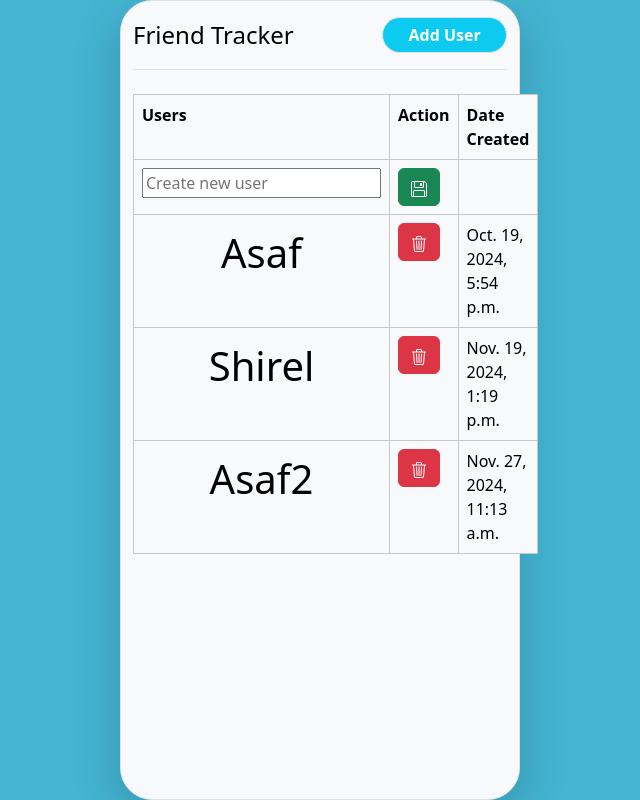
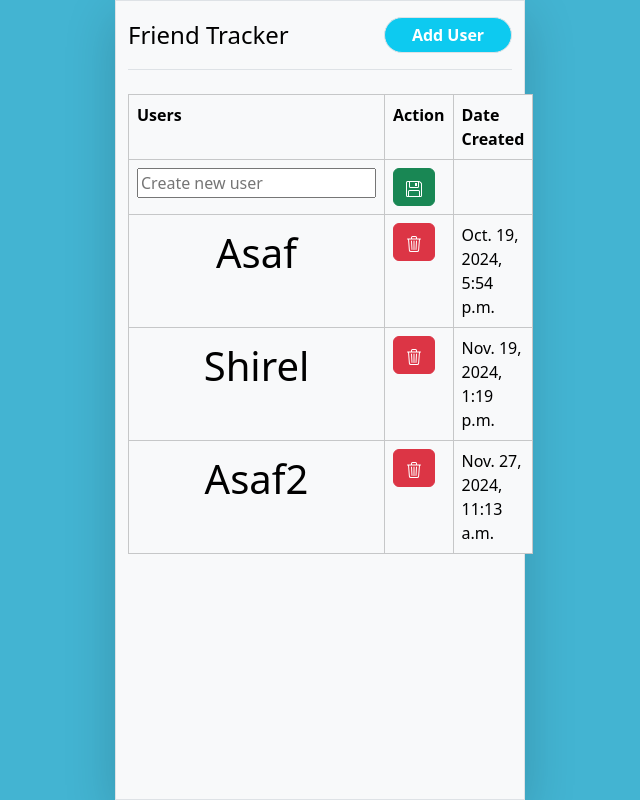
Before and after one commit to AsafDov/See_You_Soon, a Django app: page / in a window 1280 px wide. Shown: the whole page, without its empty margins (320-960 px from the left). Run offline with Django 5.2, Linux system fonts and the light colour scheme; data comes from the database, SQL or seed files in the repository.

Commit message:
square frame, wider container

```diff
--- a/djangoApp/home/static/css/asafStyle.css
+++ b/djangoApp/home/static/css/asafStyle.css
@@ -8,6 +8,6 @@ td.username-cell {
 }
 
 div.appLayout{
-    width: 400px;
+    width: 410px;
     height: 800px;
 }
--- a/djangoApp/home/templates/base.html
+++ b/djangoApp/home/templates/base.html
@@ -10,7 +10,7 @@
         <script src="{%static "/js/script.js"%}" defer></script>
     </head>
     <body  >
-      <div class="container-fluid border appLayout rounded-5 shadow-lg bg-light" >
+      <div class="container-fluid border appLayout  shadow-lg bg-light" >
         <header class="d-flex flex-wrap justify-content-left py-3 border-bottom">
           <div class="col-8">
             <a href="/" class="d-flex align-items-center mb-md-0 me-md-auto link-body-emphasis text-decoration-none">
```
